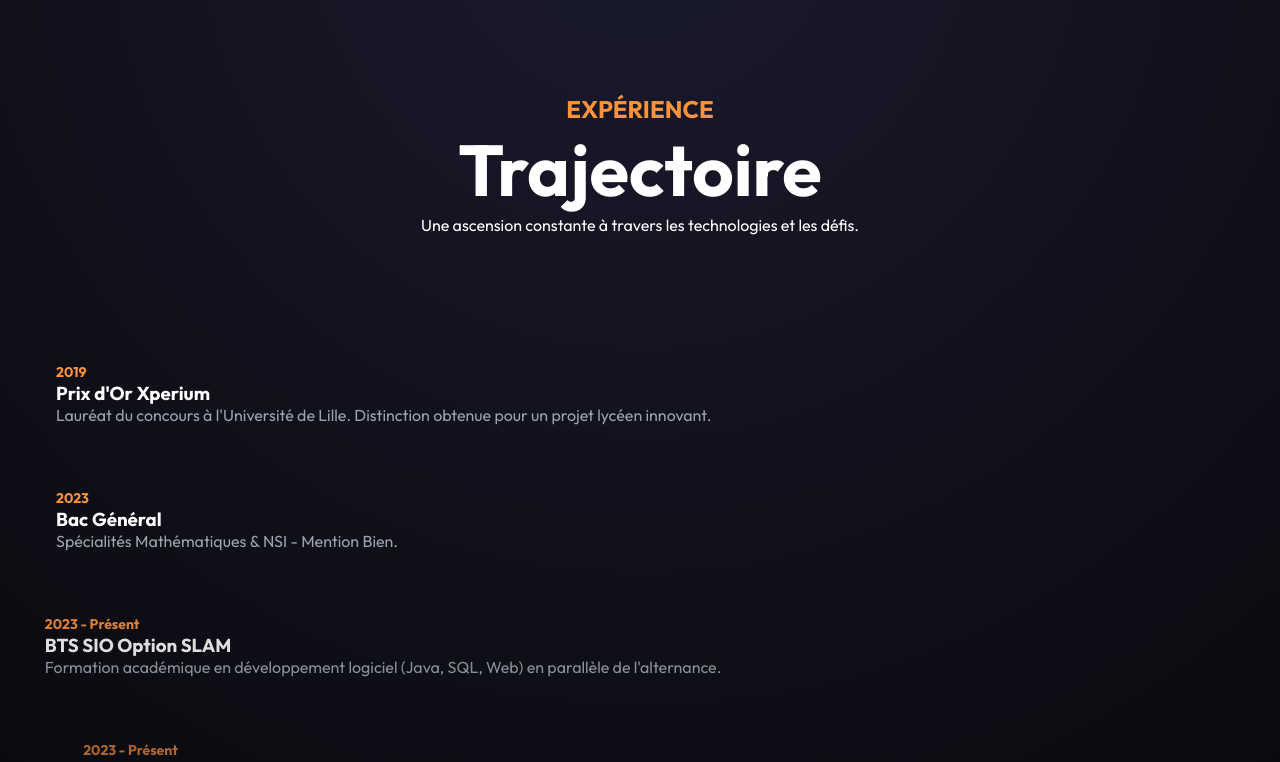
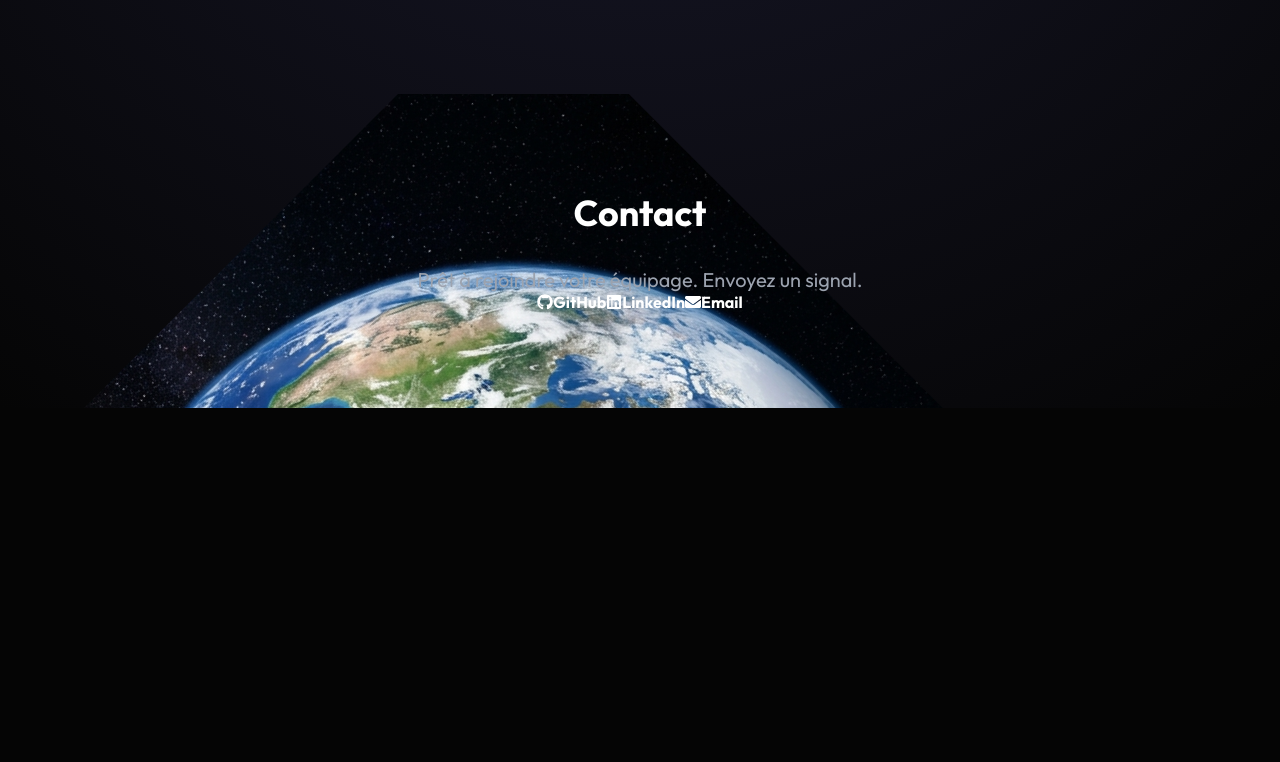
Before and after one commit to Yourselffff/portfolio, a React (Vite) app: page /#/ in a window 1280 px wide. Shown: the part 1338-2100 px from the top of the page. After the commit the page ends 1746 px from the top, so only its background shows below. Built offline with nearby package versions, Linux system fonts and the light colour scheme.

Commit message:
Implement 3D Space Warp Timeline (Z-Axis Zoom Effect)

```diff
--- a/src/pages/Home.jsx
+++ b/src/pages/Home.jsx
@@ -96,7 +96,7 @@ export default function Home() {
                 </section>
             )}
 
-            {/* Experience Section (Vertical Warp Beam) */}
+            {/* Experience Section (3D Space Warp Timeline) */}
             {timeline.id && (
                 <TimelineSection timeline={timeline} />
             )}
@@ -141,95 +141,100 @@ const TimelineSection = ({ timeline }) => {
     const targetRef = useRef(null);
     const { scrollYProgress } = useScroll({
         target: targetRef,
-        offset: ["start end", "end start"]
+        offset: ["start start", "end end"]
     });
 
-    const scaleY = useTransform(scrollYProgress, [0, 1], [0, 1]);
+    return (
+        <section ref={targetRef} id="timeline" className="relative h-[500vh] bg-[#050505]">
+            <div className="sticky top-0 h-screen flex items-center justify-center overflow-hidden perspective-1000">
 
-    return (
-        <section ref={targetRef} id="timeline" className="relative py-32 bg-[#050505]">
+                {/* Space Warp Lines / Stars Background */}
+                <WarpBackground scrollYProgress={scrollYProgress} />
 
-            {/* Header */}
-            <div className="container mx-auto px-6 mb-24 text-center relative z-20">
-                <h2 className="text-orange-400 font-bold mb-4 uppercase tracking-[0.2em]">{timeline.subtitle}</h2>
-                <h2 className="text-5xl md:text-7xl font-bold text-white font-header drop-shadow-[0_0_15px_rgba(255,255,255,0.3)]">{timeline.title}</h2>
-                <p className="text-white/60 mt-6 max-w-2xl mx-auto text-lg leading-relaxed">Une ascension constante à travers les technologies et les défis.</p>
-            </div>
+                {/* Main Title appearing first */}
+                <motion.div
+                    style={{
+                        z: useTransform(scrollYProgress, [0, 0.2], [0, 1000]),
+                        opacity: useTransform(scrollYProgress, [0, 0.15], [1, 0]),
+                        scale: useTransform(scrollYProgress, [0, 0.2], [1, 3])
+                    }}
+                    className="absolute z-50 text-center pointer-events-none"
+                >
+                    <h2 className="text-orange-500 font-bold mb-4 uppercase tracking-[0.5em] text-xl md:text-2xl">{timeline.subtitle}</h2>
+                    <h2 className="text-6xl md:text-9xl font-black text-white font-header drop-shadow-[0_0_50px_rgba(255,255,255,0.5)]">{timeline.title}</h2>
+                    <p className="text-white/60 mt-8 text-xl">Accrochez-vous, passage en hyper-espace.</p>
+                </motion.div>
 
-            <div className="container mx-auto px-6 relative">
+                {/* 3D Timeline Items */}
+                {timeline.items && timeline.items.map((item, idx) => {
+                    // Calculate scroll ranges for each item
+                    // Spread them out over the 0.2 to 1.0 range
+                    const startRange = 0.15 + (idx * 0.15);
+                    const endRange = startRange + 0.35;
+                    // Clamp endRange to 1
 
-                {/* Central Beam Container */}
-                <div className="absolute left-[20px] md:left-1/2 top-0 bottom-0 w-1 md:-translate-x-1/2 bg-white/10 rounded-full h-full overflow-hidden">
-                    {/* Filling Beam */}
-                    <motion.div
-                        style={{ scaleY, originY: 0 }}
-                        className="w-full h-full bg-gradient-to-b from-orange-400 via-orange-500 to-red-600 shadow-[0_0_20px_#f97316]"
-                    />
-                </div>
-
-                {/* Items */}
-                <div className="space-y-24 md:space-y-32">
-                    {timeline.items && timeline.items.map((item, idx) => (
-                        <TimelineItem key={idx} item={item} idx={idx} />
-                    ))}
-                </div>
+                    return (
+                        <TimelineItem3D
+                            key={idx}
+                            item={item}
+                            range={[startRange, Math.min(endRange, 1)]}
+                            scrollYProgress={scrollYProgress}
+                            total={timeline.items.length}
+                            index={idx}
+                        />
+                    );
+                })}
             </div>
         </section>
     );
 };
 
-const TimelineItem = ({ item, idx }) => {
-    const ref = useRef(null);
-    const { scrollYProgress } = useScroll({
-        target: ref,
-        offset: ["start end", "center center"]
-    });
+const TimelineItem3D = ({ item, range, scrollYProgress, index }) => {
+    // Z-Axis movement: Start far away (-2000px), move past camera (1000px)
+    const z = useTransform(scrollYProgress, range, [-2000, 1000]);
 
-    const opacity = useTransform(scrollYProgress, [0, 0.5], [0, 1]);
-    const x = useTransform(scrollYProgress, [0.2, 0.5], [idx % 2 === 0 ? -50 : 50, 0]);
+    // Fade in when appearing, fade out when too close
+    const opacity = useTransform(scrollYProgress, [range[0], range[0] + 0.05, range[1] - 0.1, range[1]], [0, 1, 1, 0]);
 
-    // On mobile, everything is left aligned to the beam (beam is at left: 20px)
-    // On desktop, beam is center, so we alternate left/right.
-    const isEven = idx % 2 === 0;
+    // Randomize slight positioning for "floating" feel, but keep legible
+    const xOffset = index % 2 === 0 ? "-25%" : "25%";
+    const rotZ = index % 2 === 0 ? -2 : 2;
 
     return (
         <motion.div
-            ref={ref}
-            style={{ opacity, x }}
-            className={`relative flex flex-col md:flex-row items-center md:justify-between ${isEven ? 'md:flex-row-reverse' : ''}`}
+            style={{ z, opacity, x: xOffset, rotateZ: rotZ }}
+            className="absolute flex flex-col items-center justify-center p-8 md:p-12 w-[85vw] md:w-[600px] border border-white/20 bg-black/60 backdrop-blur-xl rounded-3xl shadow-[0_0_100px_rgba(249,115,22,0.15)] will-change-transform transform-gpu"
         >
-            {/* Spacer for Desktop Alignment */}
-            <div className="hidden md:block flex-1" />
+            <div className="absolute -top-6 md:-top-10 bg-orange-500 text-black font-black text-2xl md:text-4xl px-4 md:px-6 py-2 md:py-4 rounded-full shadow-[0_0_30px_#f97316]">
+                {item.year}
+            </div>
 
-            {/* Central Node on the Beam */}
-            <div className="absolute left-[20px] md:left-1/2 w-4 h-4 bg-black border-2 border-orange-500 rounded-full md:-translate-x-1/2 z-10 shadow-[0_0_15px_orange] mt-8 md:mt-0" />
+            <h3 className="text-2xl md:text-5xl font-bold text-white mb-4 md:mb-6 text-center mt-4 md:mt-6">{item.role}</h3>
 
-            {/* Content Card */}
-            <div className="flex-1 w-full pl-16 md:pl-16 md:pr-0">
-                <motion.div
-                    whileHover={{ scale: 1.02, backgroundColor: "rgba(255,140,0,0.05)" }}
-                    className={`relative p-8 rounded-2xl border border-white/10 bg-white/5 backdrop-blur-md transition-all duration-300 group hover:border-orange-500/30 hover:shadow-[0_0_30px_rgba(249,115,22,0.1)]`}
-                >
-                    {/* Glowing Corner */}
-                    <div className="absolute -top-1 -right-1 w-20 h-20 bg-gradient-to-br from-orange-500/20 to-transparent rounded-tr-2xl opacity-0 group-hover:opacity-100 transition-opacity" />
+            <p className="text-gray-300 text-base md:text-2xl text-center leading-relaxed font-light">
+                {item.desc}
+            </p>
 
-                    <div className="flex flex-col gap-4 relative z-10">
-                        <span className="inline-block bg-orange-500/10 text-orange-400 font-bold px-4 py-1 rounded-full text-sm w-fit border border-orange-500/20 shadow-[0_0_10px_rgba(249,115,22,0.2)]">
-                            {item.year}
-                        </span>
+            <div className="mt-6 md:mt-8 flex gap-2">
+                <div className="w-2 h-2 md:w-3 md:h-3 rounded-full bg-red-500 animate-pulse" />
+                <div className="w-2 h-2 md:w-3 md:h-3 rounded-full bg-orange-500 animate-pulse delay-75" />
+                <div className="w-2 h-2 md:w-3 md:h-3 rounded-full bg-yellow-500 animate-pulse delay-150" />
+            </div>
+        </motion.div>
+    )
+}
 
-                        <h3 className="text-3xl font-bold text-white leading-tight">
-                            {item.role}
-                        </h3>
+const WarpBackground = ({ scrollYProgress }) => {
+    const scale = useTransform(scrollYProgress, [0, 1], [1, 5]);
+    const opacity = useTransform(scrollYProgress, [0, 0.5, 1], [0.3, 1, 0.3]);
 
-                        <div className="h-0.5 w-12 bg-gradient-to-r from-orange-500 to-transparent" />
-
-                        <p className="text-gray-400 text-lg leading-relaxed">
-                            {item.desc}
-                        </p>
-                    </div>
-                </motion.div>
-            </div>
+    return (
+        <motion.div
+            style={{ scale, opacity }}
+            className="absolute inset-0 w-full h-full pointer-events-none z-0"
+        >
+            <div className="absolute inset-0 bg-[radial-gradient(circle_at_center,_white_1px,_transparent_1px)] bg-[length:50px_50px] opacity-20" />
+            <div className="absolute inset-0 bg-[radial-gradient(circle_at_center,_#f97316_2px,_transparent_2px)] bg-[length:150px_150px] opacity-10" />
         </motion.div>
     );
 }
```
